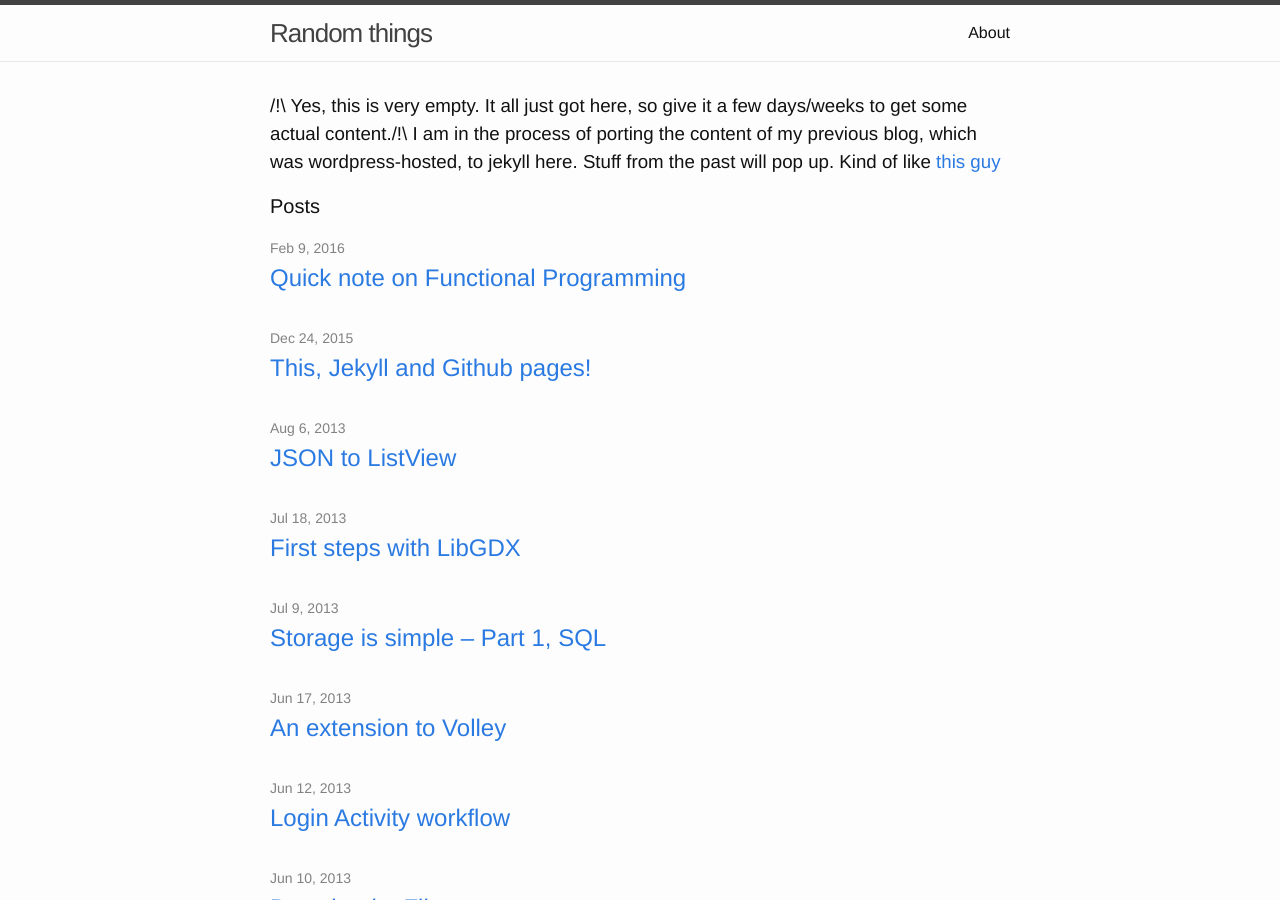
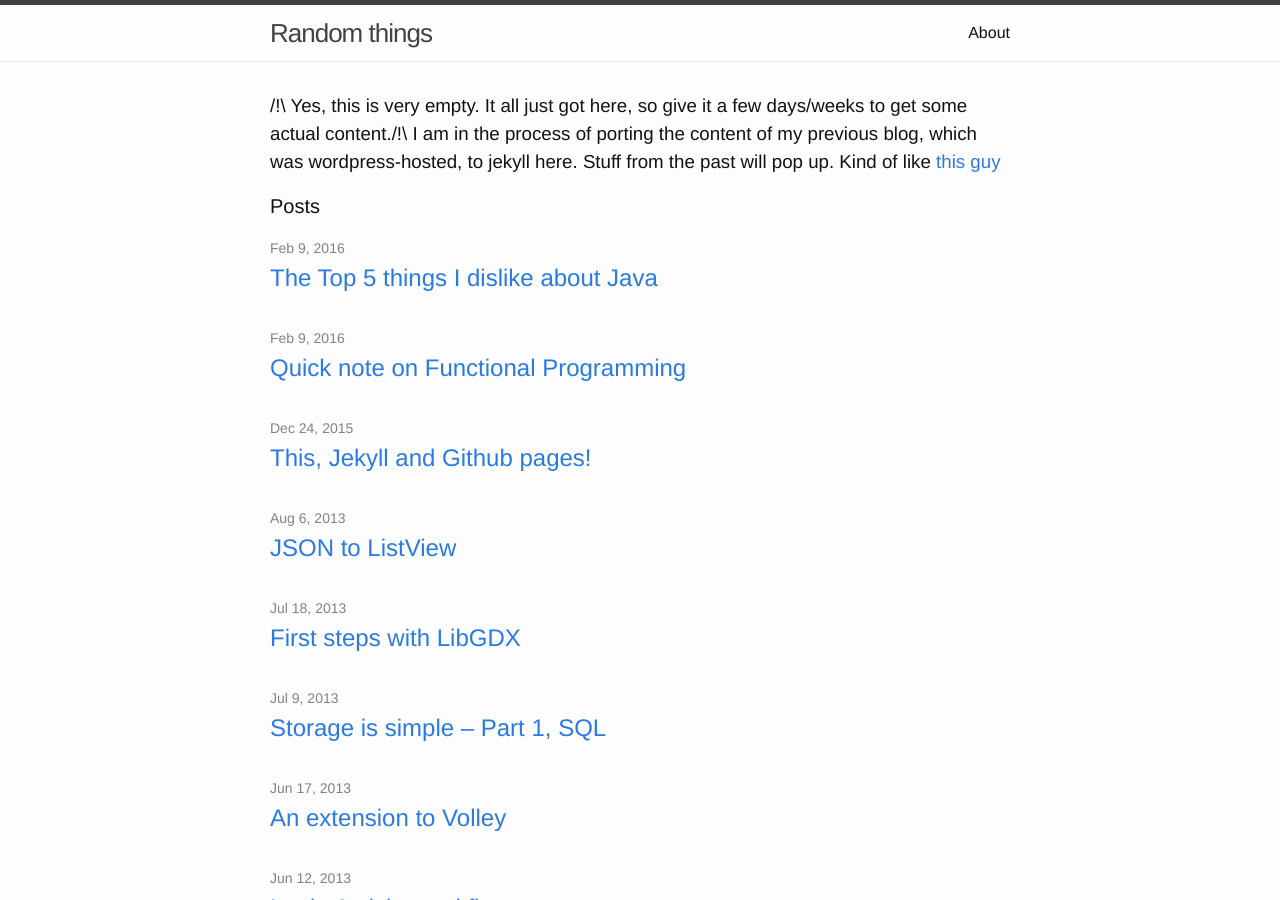
Before and after one commit to smaspe/smaspe.github.io, a Jekyll site: the page built from index.html, in a window 1280 px wide and 900 px high. Built offline with Jekyll 4.4.1, drawn with Linux system fonts in a browser that asks for light colours.

Commit message:
Publish java issues

```diff
--- a/_drafts/issues_with_java.md
+++ b/_posts/2016-02-18-issues_with_java.md
@@ -1,3 +1,14 @@
+---
+layout: post
+title:  "The Top 5 things I dislike about Java"
+date:   2016-02-09
+tags:
+- java
+- python
+- js
+description: 5 issues I think could be addressed in Java.
+---
+
 I have been working with Java for about 12 years, starting with Java 2. I have been using other languages, Python, JavaScript, C, Swift,...
 
 There are a few things that are frustrating when writing Java that are not present in other languages.
```
